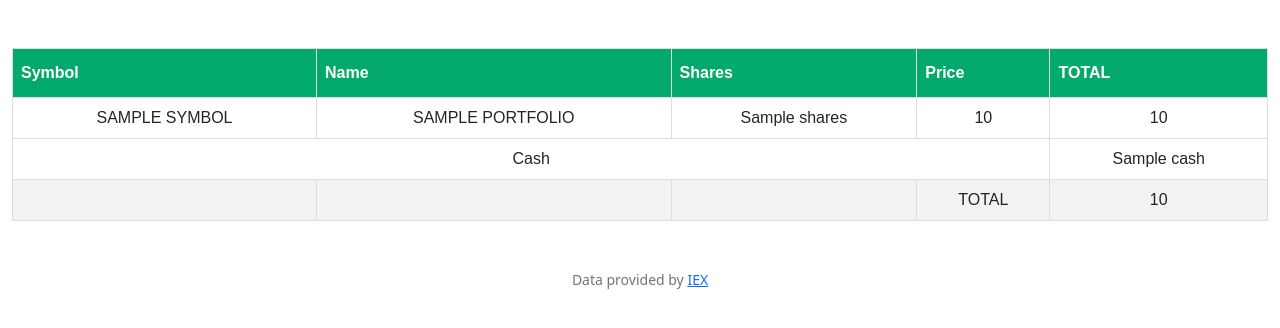
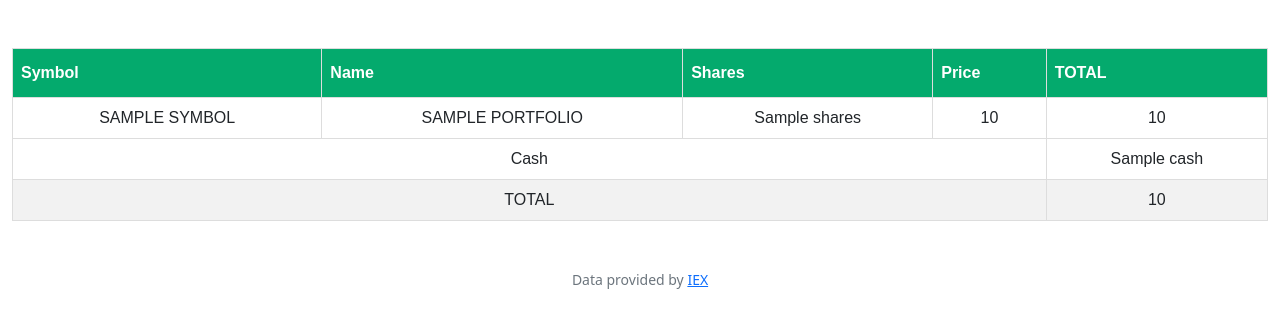
Before and after one commit to Stachu9/CS50-basic, a Flask app: template finance/templates/index.html in a window 1280 px wide. Shown: the part 76-404 px from the top of the page. Run offline with Flask 3, Linux system fonts and the light colour scheme; the template is opened without the code that fills it: most values are stand-ins (such as "Sample title", 1, 10 or a date in 2020); some libraries are stand-ins or nearby versions.

Commit message:
Tue, Oct 10, 2023, 1:04 AM +02:00

```diff
--- a/finance/static/styles.css
+++ b/finance/static/styles.css
@@ -44,3 +44,6 @@ nav .navbar-brand .green
   .uppercase {
     text-transform: uppercase;
   }
+  .textEnd {
+    text-align:
+  }
--- a/finance/templates/index.html
+++ b/finance/templates/index.html
@@ -29,14 +29,12 @@
         <tfoot>
             <tr>
 
-                <td colspan="4">Cash</td>
+                <td class="textEnd" colspan="4">Cash</td>
                 <td>{{ cash }}</td>
             </tr>
             <tr>
-                <td></td>
-                <td></td>
-                <td></td>
-                <td>TOTAL</td>
+
+                <td class="textEnd" colspan="4">TOTAL</td>
                 <td>{{ total }}</td>
             </tr>
         </tfoot>
```
